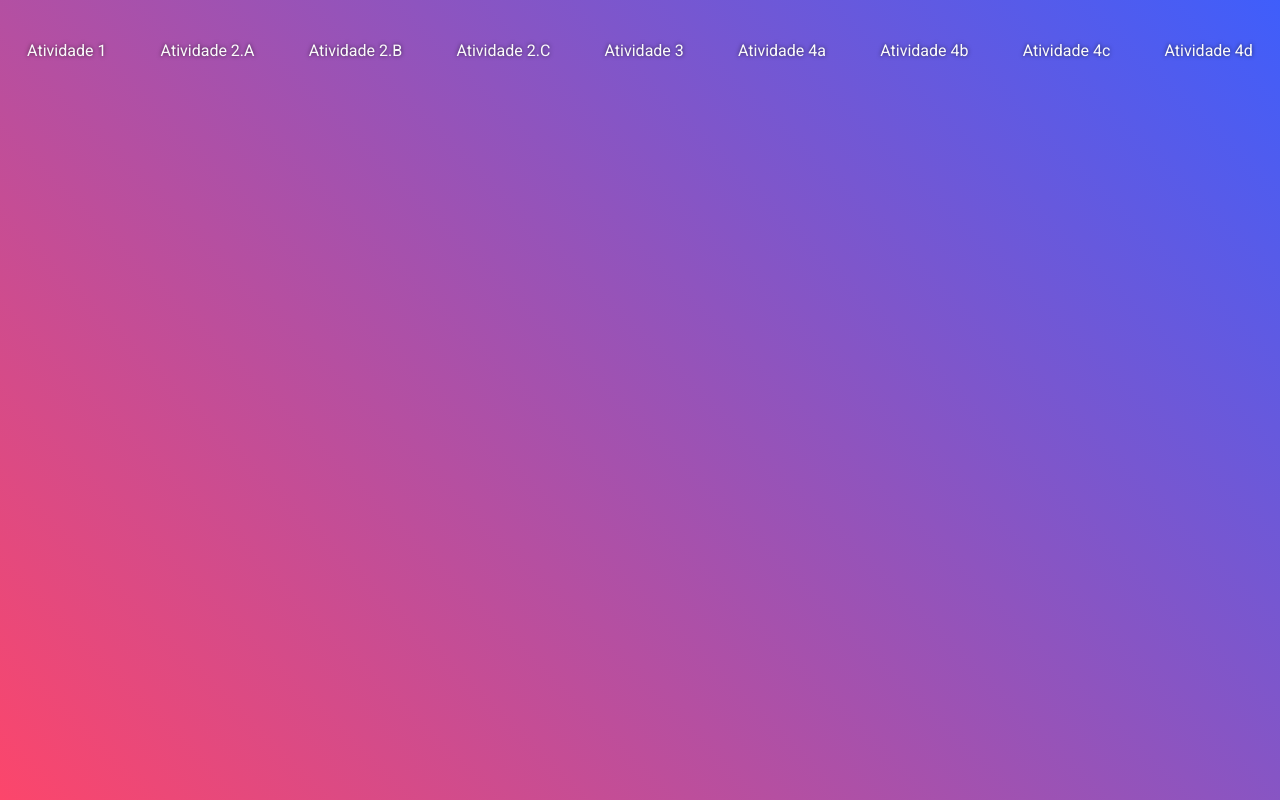
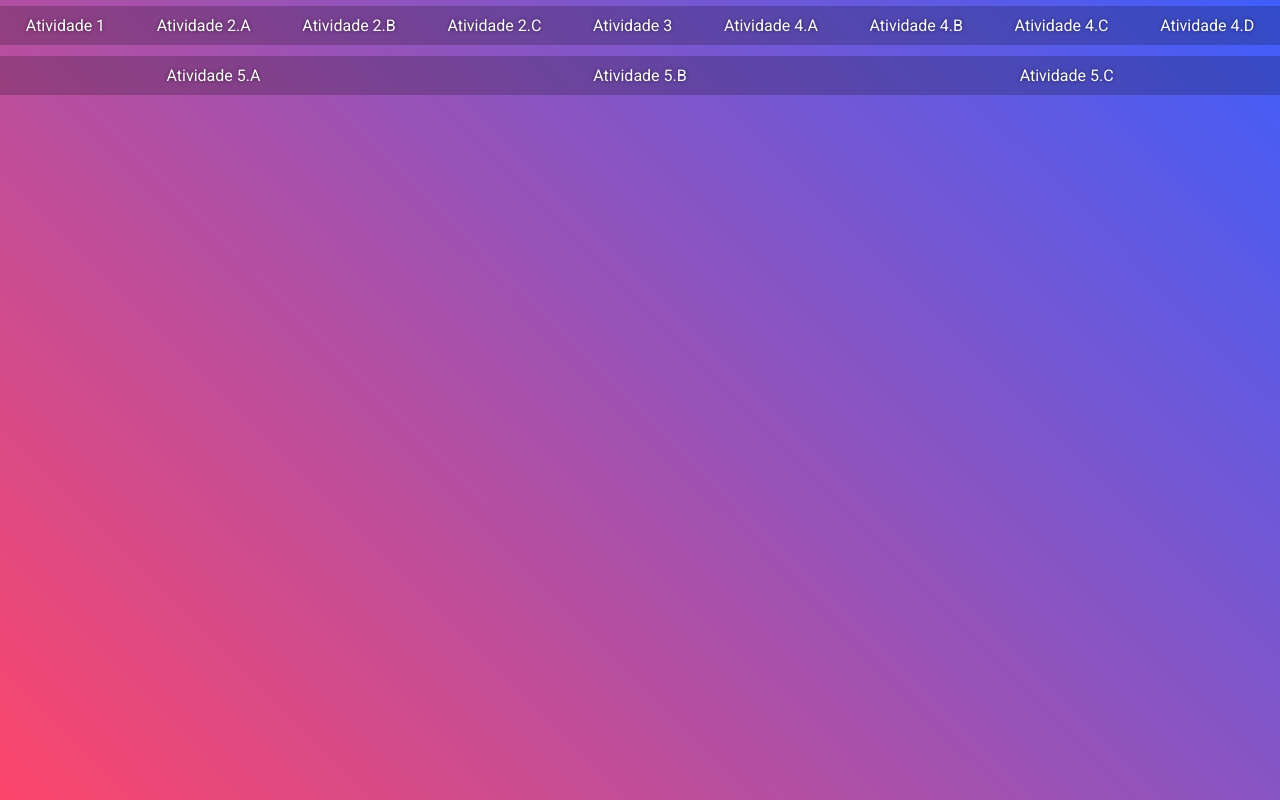
Before and after one commit to nayandrade/AlphaEdTech_js, a plain HTML site: page index.html in a window 1280 px wide. Drawn offline with Linux system fonts and the light colour scheme; a web font is replaced by a local one.

Commit message:
chore: Ajuste do nav no index de navegação entre as atividades

```diff
--- a/05-pt/c/index.js
+++ b/05-pt/c/index.js
@@ -8,10 +8,10 @@ function clicar(e) {
     let product = ''
     switch (valueInput.value) {
         case 'product1':
-            product = 'https://blog.vindi.com.br/wp-content/uploads/2013/08/produto-criativo-livro-iluminador.jpeg';
+            product = './assets/img/chinelo-abridor-de-garrafas.webp';
             break;
         case 'product2':
-            product = 'https://blog.vindi.com.br/wp-content/uploads/2013/08/produto-criativo-marshmallow.jpg';
+            product = 'https://raw.githubusercontent.com/nayandrade/AlphaEdTech_js/main/05-pt/c/assets/images/iluminador-de-livro.webp';
             break;
         case 'product3':
             product = 'https://blog.vindi.com.br/wp-content/uploads/2013/08/produtos-criativo-abridor-de-garrafas-cerveja.jpg';
--- a/index.css
+++ b/index.css
@@ -4,16 +4,19 @@ html {
 body {
     font-family: 'roboto', sans-serif;
     background: linear-gradient(45deg, #fc466b, #3f5efb);
+
 }
 nav {
     position: fixed;
     top: 0;
     left: 0;
     width: 100%;
+    min-width: 995px;
     height: 100px;
     display: flex;
     align-items: center;
     justify-content: space-around;
+    flex-direction: column;
 }
 
 nav a {
@@ -21,3 +24,12 @@ nav a {
     text-shadow: 0 0 4px rgba(0, 0, 0, 0.6);
     text-decoration: none;
 }
+
+nav div {
+    width: 100%;
+    display: flex;
+    align-items: center;
+    justify-content: space-around;
+    background-color: rgba(0, 0, 0, 0.2);
+    padding: 10px;
+}
--- a/index.html
+++ b/index.html
@@ -16,7 +16,7 @@
 <body>
         <div class="root">
                 <nav>
-                        <nav>
+                        <div>
                                 <a href="https://nayandrade.github.io/AlphaEdTech_js/01-pt/index.html"
                                         target="_blank"><span>Atividade
                                                 1</span></a>
@@ -34,17 +34,30 @@
                                                 3</span></a>
                                 <a href="https://nayandrade.github.io/AlphaEdTech_js/04-pt/a/index.html"
                                         target="_blank"><span>Atividade
-                                                4a</span></a>
+                                                4.A</span></a>
                                 <a href="https://nayandrade.github.io/AlphaEdTech_js/04-pt/b/index.html"
                                         target="_blank"><span>Atividade
-                                                4b</span></a>
+                                                4.B</span></a>
                                 <a href="https://nayandrade.github.io/AlphaEdTech_js/04-pt/c/index.html"
                                         target="_blank"><span>Atividade
-                                                4c</span></a>
+                                                4.C</span></a>
                                 <a href="https://nayandrade.github.io/AlphaEdTech_js/04-pt/d/index.html"
                                         target="_blank"><span>Atividade
-                                                4d</span></a>
-                        </nav>
+                                                4.D</span></a>
+                        </div>
+                        <div>
+                                <a href="https://nayandrade.github.io/AlphaEdTech_js/05-pt/a/index.html"
+                                        target="_blank"><span>Atividade
+                                                5.A</span></a>
+                                <a href="https://nayandrade.github.io/AlphaEdTech_js/05-pt/b/index.html"
+                                        target="_blank"><span>Atividade
+                                                5.B</span></a>
+                                <a href="https://nayandrade.github.io/AlphaEdTech_js/05-pt/c/index.html"
+                                        target="_blank"><span>Atividade
+                                                5.C</span></a>
+
+                        </div>
+                </nav>
         </div>
 </body>
 
```
